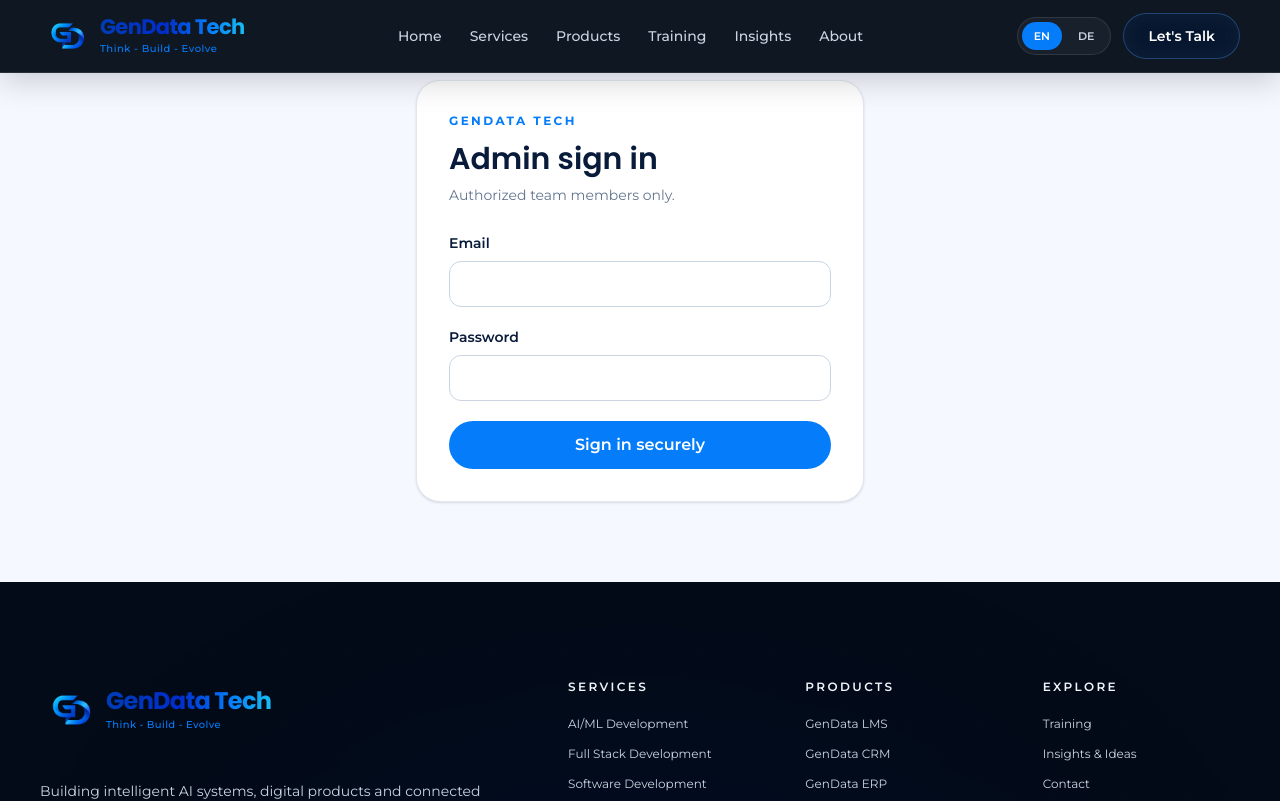
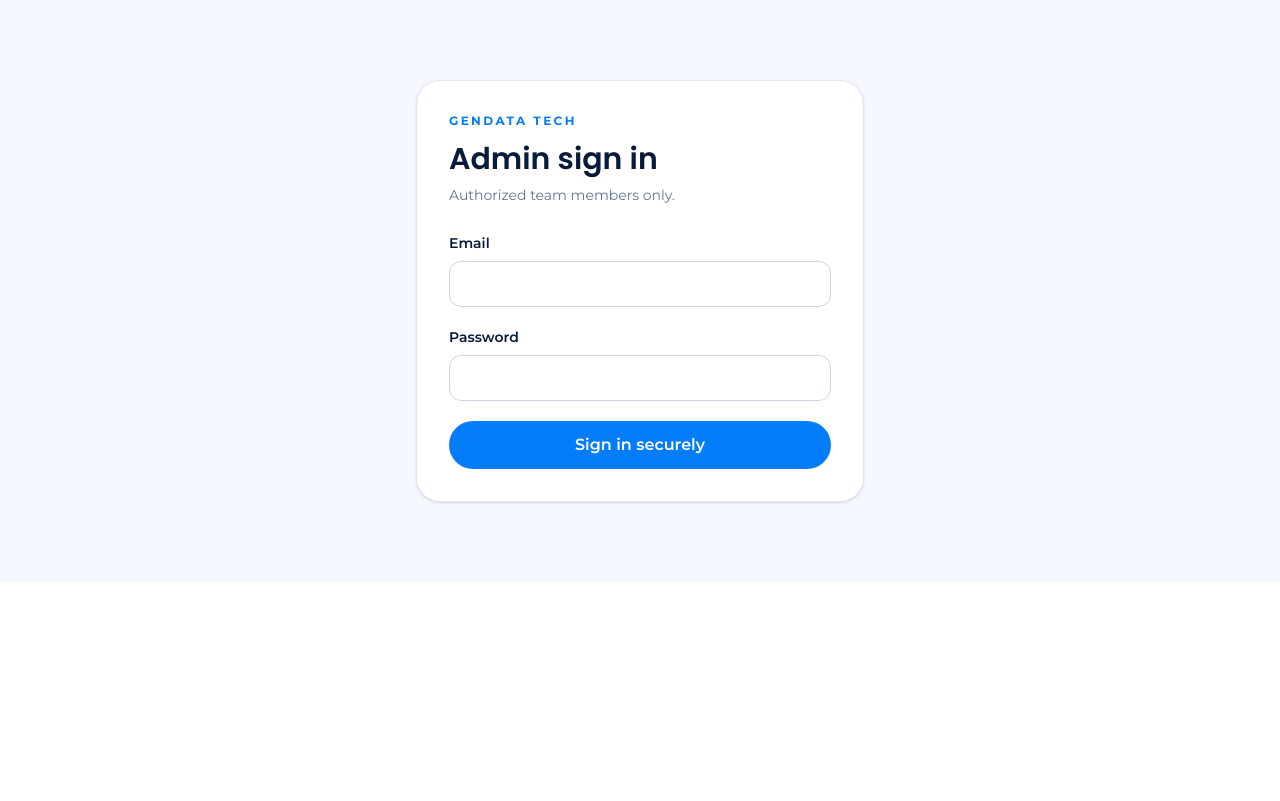
Before and after one commit to aravinthk1504/gendata-techv2, a Next.js app: page /en/admin/login in a window 1280 px wide. Shown: the top 801 px of the page. Built offline with nearby package versions, Linux system fonts and the light colour scheme.

Commit message:
Use dedicated clean layout for admin routes

```diff
--- a/src/app/[lang]/layout.jsx
+++ b/src/app/[lang]/layout.jsx
@@ -5,10 +5,7 @@ import "../globals.css"
 import { poppins, montserrat } from "../../lib/fonts"
 import { languages, isValidLanguage } from "../../i18n/config"
 import { getDictionary } from "../../i18n/dictionaries"
-import Navbar from "../../components/layout/Navbar"
-import Footer from "../../components/layout/Footer"
-import CustomCursor from "../../components/layout/CustomCursor"
-import ScrollToTop from "../../components/layout/ScrollToTop"
+import SiteChrome from "../../components/layout/SiteChrome"
 
 import footerEN from "../../i18n/locales/en/footer.json"
 import footerDE from "../../i18n/locales/de/footer.json"
@@ -38,11 +35,9 @@ export default async function LanguageLayout({ children, params }) {
   return (
     <html lang={lang} data-scroll-behavior="smooth">
       <body suppressHydrationWarning className={`${poppins.variable} ${montserrat.variable} antialiased`}>
-        <CustomCursor />
-        <ScrollToTop />
-        <Navbar lang={lang} navigation={dictionary.nav} />
-        {children}
-        <Footer lang={lang} content={{ footer: lang === "de" ? footerDE : footerEN }} />
+        <SiteChrome lang={lang} navigation={dictionary.nav} footer={{ footer: lang === "de" ? footerDE : footerEN }}>
+          {children}
+        </SiteChrome>
       </body>
     </html>
   )
```
